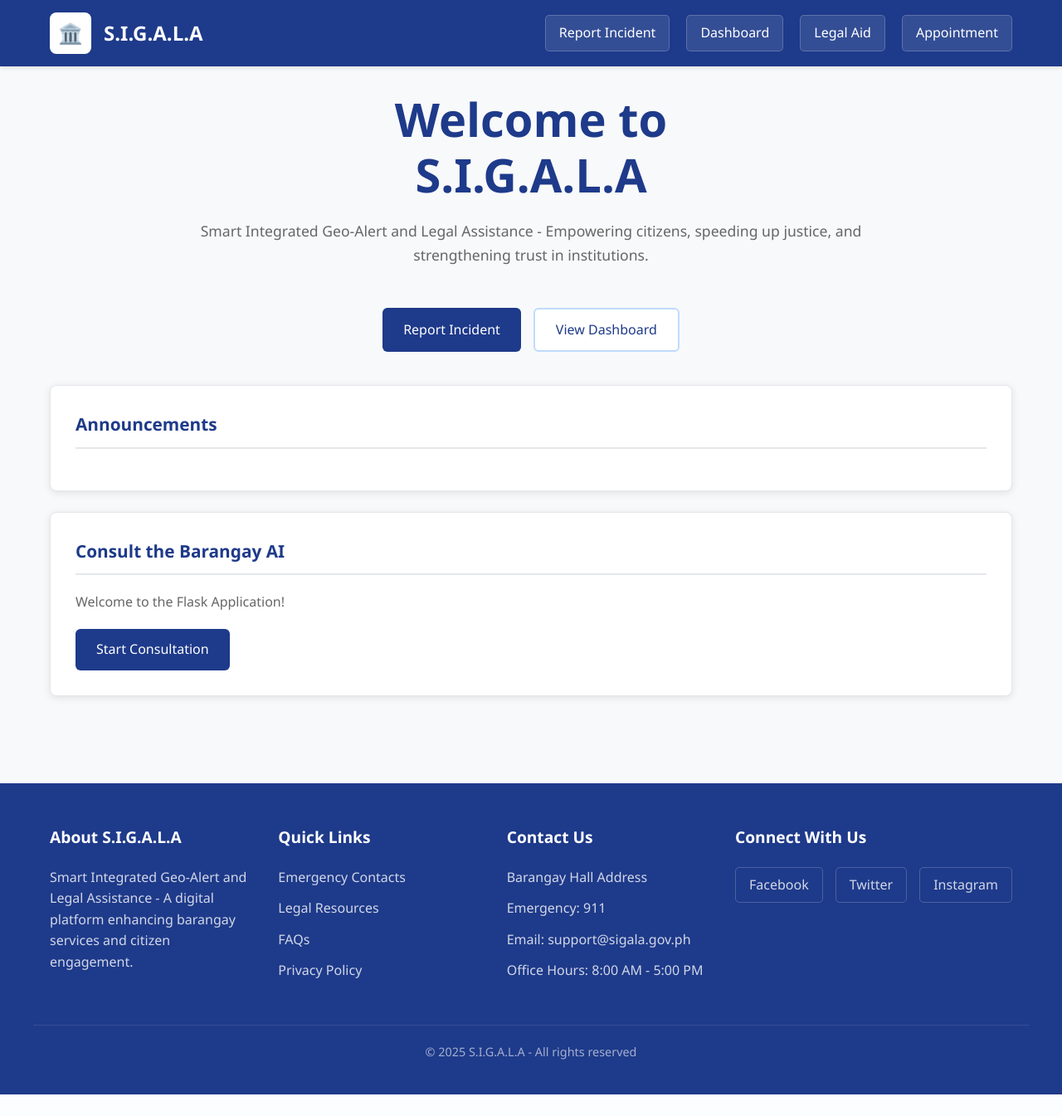
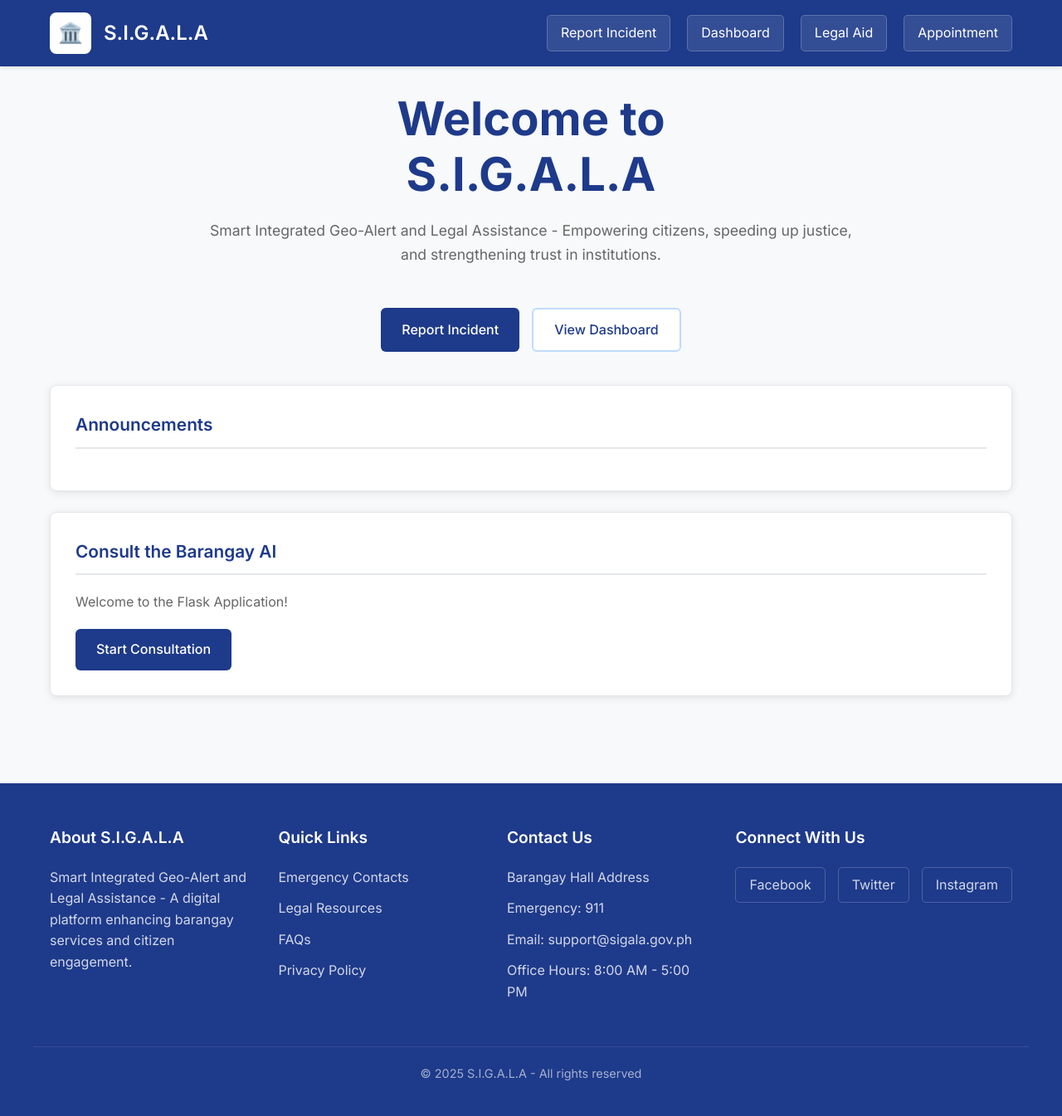
Before and after one commit to EarlClydeeee/GDSC_Hackathon--Team_COOLTOO, a Flask app: page / in a window 1280 px wide. Shown: the whole page at 83% size. Before the commit the page ends 1319 px from the top, so only its background shows below. Run offline with Flask 3, Linux system fonts and the light colour scheme.

Commit message:
feat: update font family to 'Inter' in global styles

```diff
--- a/app/static/styles/ai-chatbot.css
+++ b/app/static/styles/ai-chatbot.css
@@ -5,7 +5,6 @@
 }
 
 body {
-    font-family: 'Segoe UI', Tahoma, Geneva, Verdana, sans-serif;
     background: #f8f9fa;
     color: #333;
     line-height: 1.6;
--- a/app/static/styles/global.css
+++ b/app/static/styles/global.css
@@ -1,3 +1,8 @@
+* {
+    font-family: 'Inter', sans-serif;
+}
+
+
 /* Header and Navigation */
 .header {
     background: #1e3a8a;
--- a/app/static/styles/incident.css
+++ b/app/static/styles/incident.css
@@ -6,7 +6,6 @@
 }
 
 body {
-    font-family: 'Inter', sans-serif;
     background: #f8f9fa;
     color: #333;
     line-height: 1.6;
--- a/app/static/styles/index.css
+++ b/app/static/styles/index.css
@@ -5,7 +5,6 @@
 }
 
 body {
-    font-family: 'Segoe UI', Tahoma, Geneva, Verdana, sans-serif;
     background: #f8f9fa;
     color: #333;
     line-height: 1.6;
```
